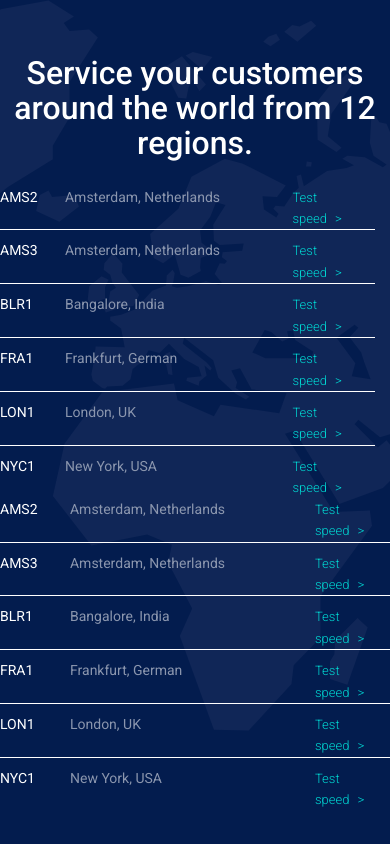
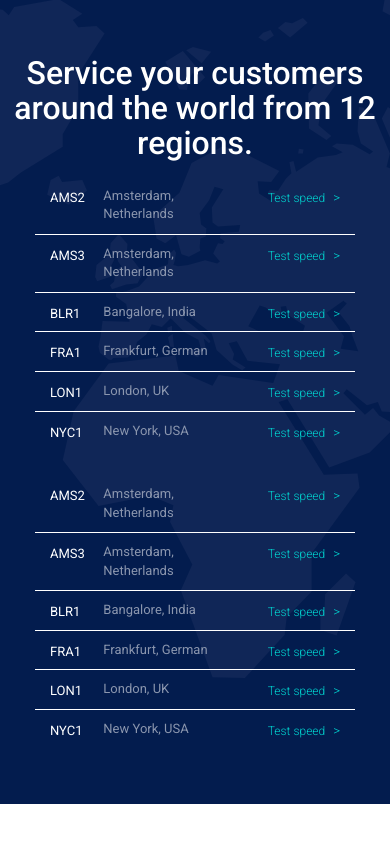
Before and after one commit to AdriKolaj/html-css-digitalocean, a plain HTML site: page index.html in a window 390 px wide. Shown: the part 4096-4940 px from the top of the page. After the commit the page ends 4900 px from the top, so only its background shows below. Drawn offline with nearby package versions, Linux system fonts and the light colour scheme.

Commit message:
sezione service ok

```diff
--- a/css/style.css
+++ b/css/style.css
@@ -267,9 +267,7 @@ p {
   padding-bottom: 15px;
 }
 
-#service .row_left .row {
-  margin-right: 15px;
-}
+
 
 #service span,
 #service p,
@@ -295,7 +293,6 @@ p {
 }
 #service a:hover{
   text-decoration: none;
-  font-weight: 400;
   color: #1633FF;
 }
 #service a:hover::after{
@@ -325,6 +322,14 @@ p {
   #features .row > div {
     padding-bottom: 25px;
   }
+
+    #service span,
+    #service p {
+      font-size: 13px;
+    }
+    #service a {
+      font-size: 12px;
+    }
 }
 /* /small and xs devices */
 
@@ -341,13 +346,21 @@ p {
   .deployment_illustration p {
     font-size: 15px;
   }
+
+  #service .row {
+    margin: 0 10px;
+  }
+  #service .row_right {
+    padding-top: 35px;
+  }
+
 }
 /* /xs small and medium devices */
 
 /* medium and xl devices */
 @media only screen and (min-width: 992px) {
   h1 {
-    font-size: 46px;
+    font-size: 54px;
   }
 
   .r_padding {
@@ -374,5 +387,9 @@ p {
   #customers > .container {
     padding: 0 80px;
   }
+
+  #service .row_left .row {
+    margin-right: 15px;
+  }
 }
 /* /xl devices */
--- a/index.html
+++ b/index.html
@@ -228,10 +228,10 @@
                 <div class="col-xs-2">
                   <span>AMS2</span>
                 </div>
-                <div class="col-xs-7">
+                <div class="col-xs-6 col-sm-7">
                   <p>Amsterdam, Netherlands</p>
                 </div>
-                <div class="col-xs-3">
+                <div class="col-xs-4 col-sm-3 text-right">
                   <a href="#">Test speed</a>
                 </div>
               </div>
@@ -239,10 +239,10 @@
                 <div class="col-xs-2">
                   <span>AMS3</span>
                 </div>
-                <div class="col-xs-7">
+                <div class="col-xs-6 col-sm-7">
                   <p>Amsterdam, Netherlands</p>
                 </div>
-                <div class="col-xs-3">
+                <div class="col-xs-4 col-sm-3 text-right">
                   <a href="#">Test speed</a>
                 </div>
               </div>
@@ -250,10 +250,10 @@
                 <div class="col-xs-2">
                   <span>BLR1</span>
                 </div>
-                <div class="col-xs-7">
+                <div class="col-xs-6 col-sm-7">
                   <p>Bangalore, India</p>
                 </div>
-                <div class="col-xs-3">
+                <div class="col-xs-4 col-sm-3 text-right">
                   <a href="#">Test speed</a>
                 </div>
               </div>
@@ -261,10 +261,10 @@
                 <div class="col-xs-2">
                   <span>FRA1</span>
                 </div>
-                <div class="col-xs-7">
+                <div class="col-xs-6 col-sm-7">
                   <p>Frankfurt, German</p>
                 </div>
-                <div class="col-xs-3">
+                <div class="col-xs-4 col-sm-3 text-right">
                   <a href="#">Test speed</a>
                 </div>
               </div>
@@ -272,10 +272,10 @@
                 <div class="col-xs-2">
                   <span>LON1</span>
                 </div>
-                <div class="col-xs-7">
+                <div class="col-xs-6 col-sm-7">
                   <p>London, UK</p>
                 </div>
-                <div class="col-xs-3">
+                <div class="col-xs-4 col-sm-3 text-right">
                   <a href="#">Test speed</a>
                 </div>
               </div>
@@ -283,10 +283,10 @@
                 <div class="col-xs-2">
                   <span>NYC1</span>
                 </div>
-                <div class="col-xs-7">
+                <div class="col-xs-6 col-sm-7">
                   <p>New York, USA</p>
                 </div>
-                <div class="col-xs-3">
+                <div class="col-xs-4 col-sm-3 text-right">
                   <a href="#">Test speed</a>
                 </div>
               </div>
@@ -298,10 +298,10 @@
                 <div class="col-xs-2">
                   <span>AMS2</span>
                 </div>
-                <div class="col-xs-7">
+                <div class="col-xs-6 col-sm-7">
                   <p>Amsterdam, Netherlands</p>
                 </div>
-                <div class="col-xs-3">
+                <div class="col-xs-4 col-sm-3 text-right">
                   <a href="#">Test speed</a>
                 </div>
               </div>
@@ -309,10 +309,10 @@
                 <div class="col-xs-2">
                   <span>AMS3</span>
                 </div>
-                <div class="col-xs-7">
+                <div class="col-xs-6 col-sm-7">
                   <p>Amsterdam, Netherlands</p>
                 </div>
-                <div class="col-xs-3">
+                <div class="col-xs-4 col-sm-3 text-right">
                   <a href="#">Test speed</a>
                 </div>
               </div>
@@ -320,10 +320,10 @@
                 <div class="col-xs-2">
                   <span>BLR1</span>
                 </div>
-                <div class="col-xs-7">
+                <div class="col-xs-6 col-sm-7">
                   <p>Bangalore, India</p>
                 </div>
-                <div class="col-xs-3">
+                <div class="col-xs-4 col-sm-3 text-right">
                   <a href="#">Test speed</a>
                 </div>
               </div>
@@ -331,10 +331,10 @@
                 <div class="col-xs-2">
                   <span>FRA1</span>
                 </div>
-                <div class="col-xs-7">
+                <div class="col-xs-6 col-sm-7">
                   <p>Frankfurt, German</p>
                 </div>
-                <div class="col-xs-3">
+                <div class="col-xs-4 col-sm-3 text-right">
                   <a href="#">Test speed</a>
                 </div>
               </div>
@@ -342,10 +342,10 @@
                 <div class="col-xs-2">
                   <span>LON1</span>
                 </div>
-                <div class="col-xs-7">
+                <div class="col-xs-6 col-sm-7">
                   <p>London, UK</p>
                 </div>
-                <div class="col-xs-3">
+                <div class="col-xs-4 col-sm-3 text-right">
                   <a href="#">Test speed</a>
                 </div>
               </div>
@@ -353,10 +353,10 @@
                 <div class="col-xs-2">
                   <span>NYC1</span>
                 </div>
-                <div class="col-xs-7">
+                <div class="col-xs-6 col-sm-7">
                   <p>New York, USA</p>
                 </div>
-                <div class="col-xs-3">
+                <div class="col-xs-4 col-sm-3 text-right">
                   <a href="#">Test speed</a>
                 </div>
               </div>
```
